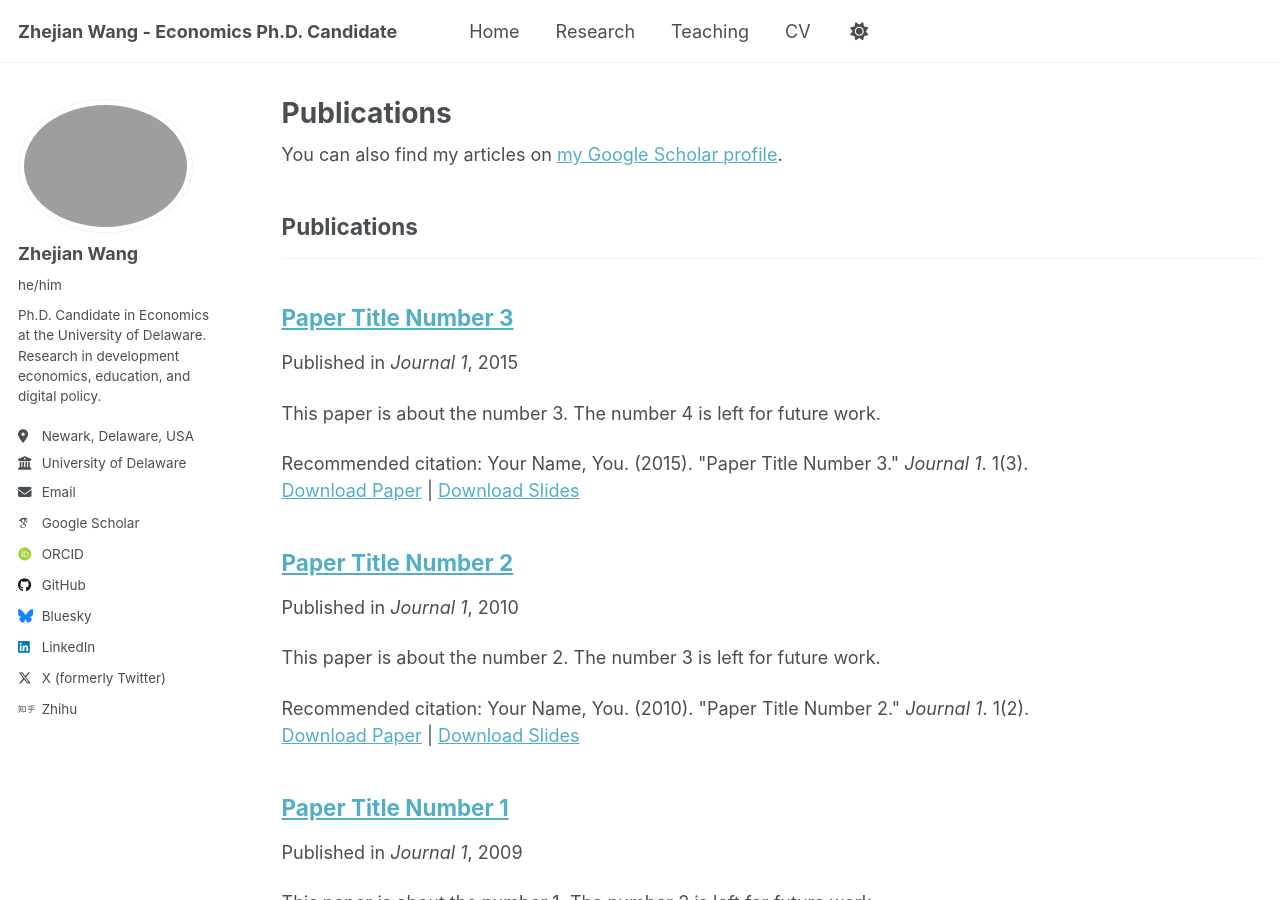
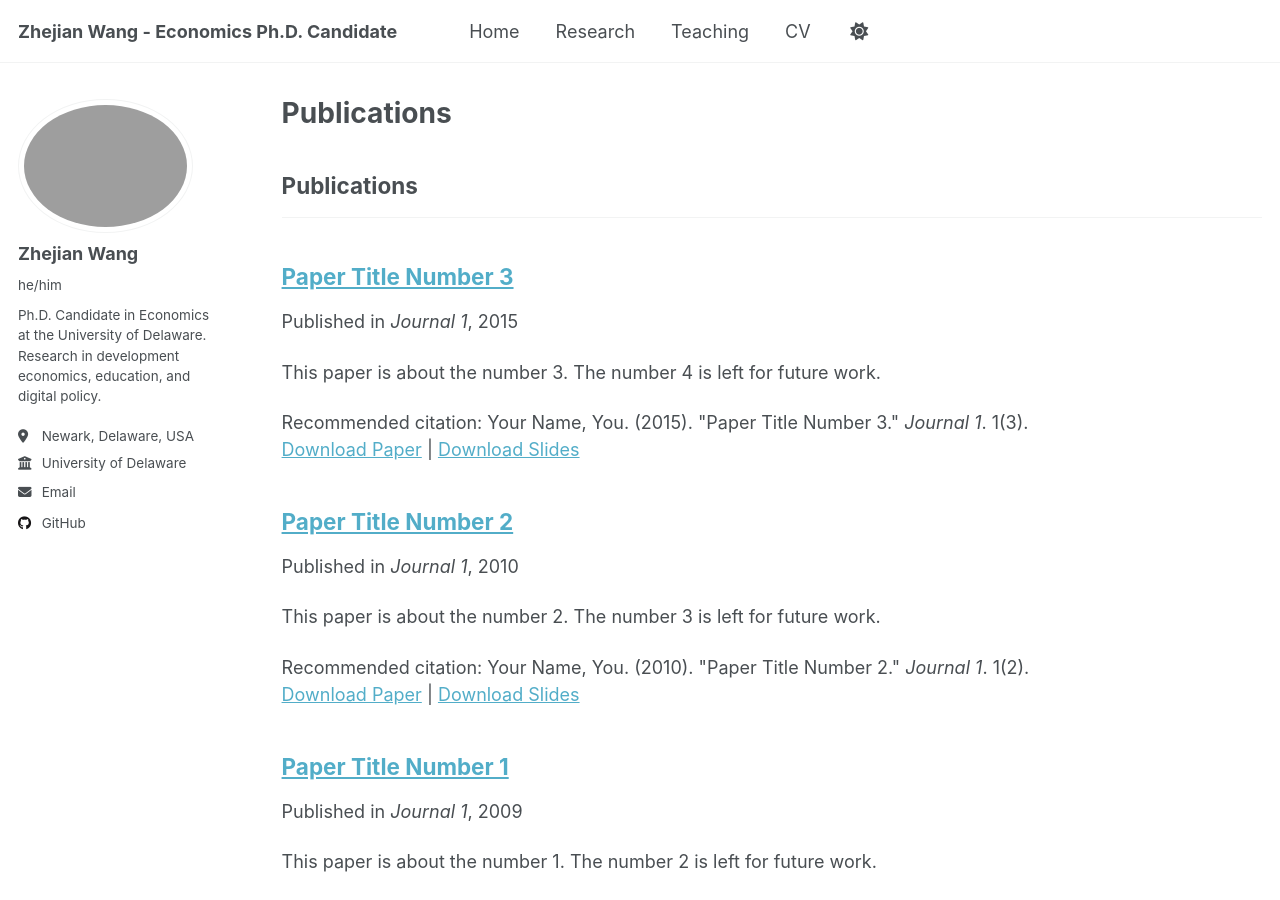
Before and after one commit to zhejianw/zhejianw.github.io, a Jekyll site: the page built from _pages/publications.html, in a window 1280 px wide and 900 px high. Built offline with Jekyll 4.4.1, drawn with Linux system fonts in a browser that asks for light colours; some web fonts are replaced; a script that is not in the unit is left out; some of the changed lines change nothing that is shown.

Commit message:
Update _config.yml

```diff
--- a/_config.yml
+++ b/_config.yml
@@ -23,13 +23,8 @@ author:
   location: "Newark, Delaware, USA"
   employer: "University of Delaware"
   email: "zhejianw@udel.edu"
-  googlescholar: "https://scholar.google.com"
-  orcid: "https://orcid.org/0000-0000-0000-0000"
   github: "zhejianw"
-  linkedin: "zhejianwang"
-  zhihu: ""
-  bluesky: ""
-  twitter: ""
+
 
 # Publication categories
 publication_category:
```
